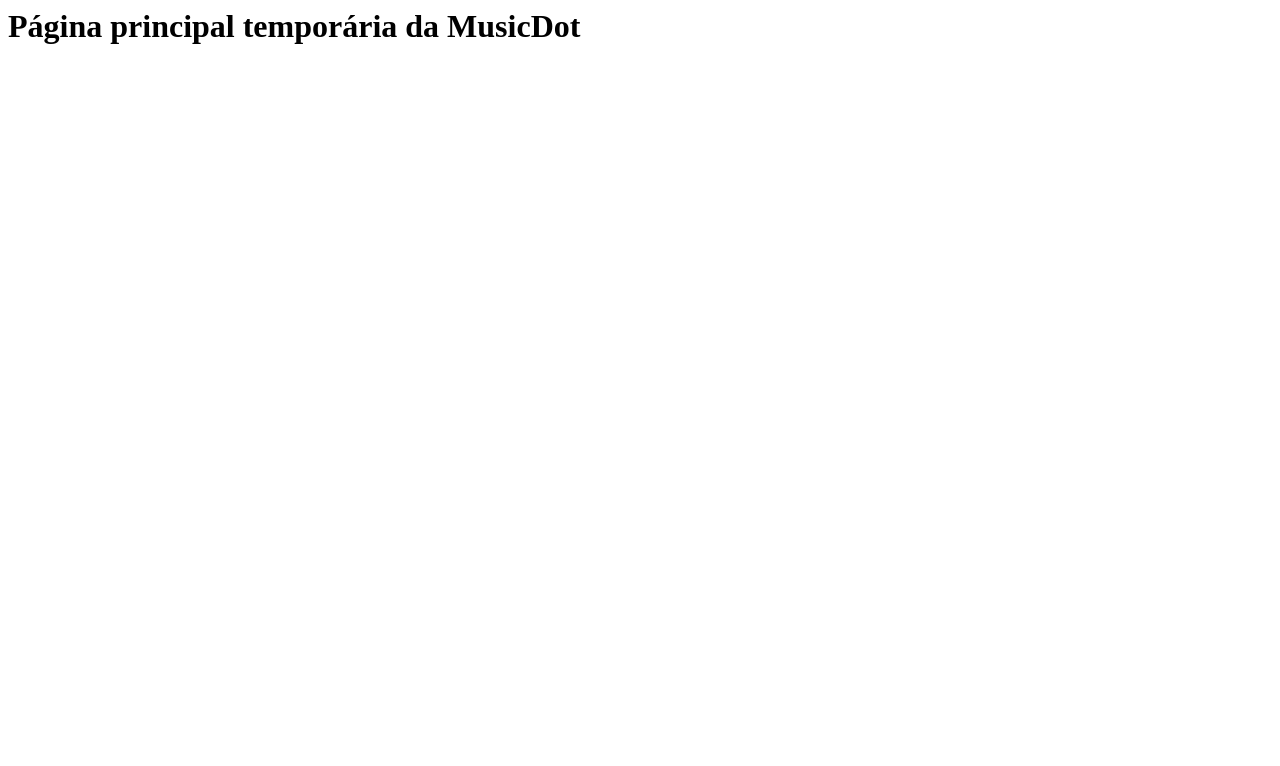
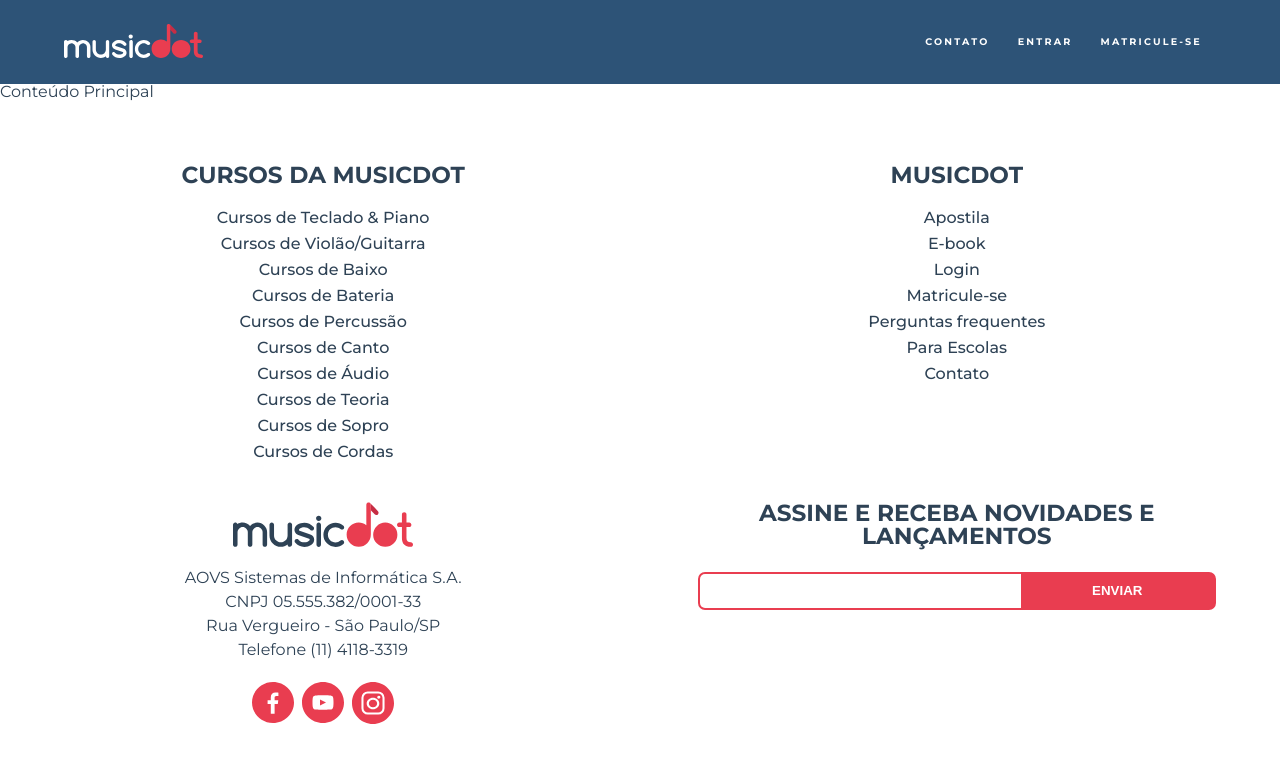
Before and after one commit to annecarv/MusicDotProject, a plain HTML site: page index.html in a window 1280 px wide. Drawn offline with Linux system fonts and the light colour scheme.

Commit message:
Rodapé, Progressive Enhancement, Display Flex

```diff
--- /dev/null
+++ b/css/cabecalho.css
@@ -0,0 +1,42 @@
+.cabecalho {
+ text-align: center;
+ font-size: 0.6rem;
+ font-weight: bold;
+ text-transform: uppercase;
+ letter-spacing: 0.23em;
+ color: #fff;
+ background-color: #2d5377;
+
+}
+.cabecalho__logo{
+    padding: 1.5em 0;
+    width: 14.5em;
+}
+.cabecalho__menu {
+    display: flex;
+    justify-content: space-evenly;
+    flex-wrap: wrap;
+    background-color: 	#272B3A87;
+}
+.cabecalho__item-menu {
+    display: inline-block;
+}
+.cabecalho__item-menu a {
+    display: inline-block;
+    padding: 1.86em 1.46em;
+}
+@media (min-width: 640px) {
+    .cabecalho {
+        padding: 0 5%;
+        display: flex;
+        justify-content: space-between;
+        align-items: center;
+    }
+    .cabecalho__logo {
+        padding: 2.5em 0;
+
+    }
+    .cabecalho__menu {
+    background-color: transparent;
+    }
+}
--- /dev/null
+++ b/css/form-newsletter.css
@@ -0,0 +1,29 @@
+.form-newsletter {
+    display: flex;
+    width: 100%;
+    overflow: hidden;
+    box-sizing: border-box;
+    border-radius: 7px;
+    border: 2px solid #e93d50;
+    background-color: #e93d50;
+}
+.form-newsletter__label {
+    position: absolute;
+    left: -1000px;
+    width: 1px;
+    height: 1px;
+    overflow: hidden;
+}
+.form-newsletter__campo {
+    padding: .6rem .4rem;
+    flex-grow: 1;
+    border: none;
+}
+.form-newsletter__botao {
+    flex-grow: 1;
+    border: none;
+    text-transform: uppercase;
+    font-weight: 600;
+    background-color: #e93d50;
+    color: #fff;
+}
--- /dev/null
+++ b/css/reset.css
@@ -0,0 +1,56 @@
+/*	http://meyerweb.com/eric/tools/css/reset/
+    v2.0	|	20110126
+    License:	none	(public	domain)
+*/
+
+html,	body,	div,	span,	applet,	object,	iframe,
+h1,	h2,	h3,	h4,	h5,	h6,	p,	blockquote,	pre,
+a,	abbr,	acronym,	address,	big,	cite,	code,
+del,	dfn,	em,	img,	ins,	kbd,	q,	s,	samp,
+small,	strike,	strong,	sub,	sup,	tt,	var,
+b,	u,	i,	center,
+dl,	dt,	dd,	ol,	ul,	li,
+fieldset,	form,	label,	legend,
+table,	caption,	tbody,	tfoot,	thead,	tr,	th,	td,
+article,	aside,	canvas,	details,	embed,
+figure,	figcaption,	footer,	header,	hgroup,
+menu,	nav,	output,	ruby,	section,	summary,
+time,	mark,	audio,	video	{
+    margin: 0;
+    padding: 0;
+    border: 0;
+    font-size: 100%;
+    font:	inherit;
+    vertical-align:	baseline;
+}
+/*	HTML5	display-role	reset	for	older	browsers	*/
+article,	aside,	details,	figcaption,	figure,
+footer,	header,	hgroup,	menu,	nav,	section {
+    display: block;
+}
+body {
+    line-height: 1;
+}
+ol,ul {
+    list-style: none;
+}
+blockquote, q {
+    quotes: none;
+}
+blockquote:before,	blockquote:after,
+q:before,	q:after	{
+    content: '';
+    content:	none;
+}
+table	{
+    border-collapse:	collapse;
+    border-spacing: 0;
+}
+body {
+    font-family: 'Montserrat', sans-serif;
+    color: #2e4255;
+}
+a {
+    color: inherit;
+    text-decoration: inherit;
+}
--- /dev/null
+++ b/css/rodape.css
@@ -0,0 +1,88 @@
+.rodape	{
+	padding: 2em 5%;
+	text-align:	center;
+	font-size: 0.7rem;
+}
+
+.rodape__logo	{
+	width: 11.25em;
+	margin-bottom: 1em;
+}
+.rodape__infos-empresa {
+	line-height: 1.5;
+}
+.rodape__secao + .rodape__secao {
+	margin-top: 2em;
+}
+.rodape__lista-midias-sociais {
+	display: flex;
+	justify-content: center;
+	margin-top: 1em;
+}.rodape__infos-empresa {
+	line-height: 1.5;
+}
+.rodape__lista-midias-sociais {
+	display: flex;
+	justify-content: center;
+	margin-top: 1em;
+}
+
+.rodape__item-midias-sociais	{
+	width: 2.62em;
+	margin: 0.25em;
+}
+
+.rodape__item-midias-sociais img	{
+	width: 100%;
+}
+
+.rodape__titulo	{
+	margin-bottom: 1em;
+	font-size: 1.45em;
+	font-weight:	bold;
+	text-transform:	uppercase;
+}
+
+.rodape_item-lista	{
+    font-weight: 500;
+	margin: 0.625em 0;
+}
+@media	(max-width:	640px)	{
+.rodape__secao	+	.rodape__secao	{
+	margin-top:	2em;
+	}
+}
+@media(min-width:	640px)	{
+	.rodape {
+		display: flex;
+		flex-wrap: wrap;
+		justify-content: space-between;
+		font-size: 1rem;
+	}
+	.rodape__secao--sobre,
+	.rodape__secao--cursos,
+	.rodape__secao--links,
+	.rodape__secao--newsletter {
+		width: 45%;
+	}
+	.rodape__secao--cursos{
+		order: 1;
+		margin: 0;
+	}
+	.rodape__secao--links {
+		order: 1;
+		margin: 0;
+	}
+	.rodape__secao--links {
+		order: 2;
+		margin: 0;
+	}
+	.rodape__secao--sobre {
+		order: 3;
+		margin-top: 2em;
+	}
+	.rodape__secao--newsletter {
+		order: 4;
+		margin-top: 2em;
+	}
+}
--- a/index.html
+++ b/index.html
@@ -1 +1,100 @@
-<h1>	Página	principal	temporária	da	MusicDot	</h1>
+<!DOCTYPE	html>
+<html lang="pt-BR">
+  <head>
+      <meta charset="UTF-8">
+      <meta name="viewport" content="width=device-width">
+      <title>MusicDot</title>
+      <link rel="icon" href="img/favicon.ico">
+      <link rel="stylesheet" href="https://fonts.googleapis.com/css?family=Montserrat:300,400,500,600,700,&display=block">
+      <link rel="stylesheet" href="css/reset.css">
+      <link rel="stylesheet" href="css/cabecalho.css">
+      <link	rel="stylesheet" href="css/rodape.css">
+      <link	rel="stylesheet" href="css/form-newsletter.css">
+
+  </head>
+  <body>
+      <header class="cabecalho">
+          <a href="index.html">
+            <img class="cabecalho__logo" src="img/musicdot-logo-light.svg" title="Ir	para	a	página	inicial	da	Musicdot" alt="Musicdot"> </a>
+          <nav>
+              <ul class="cabecalho__menu">
+                <li class="cabecalho__item-menu"> <a href="sobre.html#contato"> Contato </a></li>
+                <li	class="cabecalho__item-menu"> <a	href="#">	Entrar	</a> </li>
+                <li	class="cabecalho__item-menu cabecalho__item-menu--matricular"> <a	href="#">	Matricule-se	</a> </li>
+
+              </ul>
+           </nav>
+      </header>
+      <main>
+          Conteúdo Principal
+      </main>
+      <footer class="rodape">
+        <section class="rodape__secao rodape__secao--sobre">
+          <img  class="rodape__logo" src="img/logo.svg" alt="Logo da MusicDot">
+          <p class="rodape__infos-empresa">
+           AOVS	Sistemas	de	Informática	S.A.
+          <br>CNPJ	05.555.382/0001-33
+          <br>Rua	Vergueiro	-	São	Paulo/SP
+          <br>Telefone	(11)	4118-3319
+          </p>
+          <ul class="rodape__lista-midias-sociais">
+            <li class="rodape__item-midias-sociais">
+              <a href="https://www.facebook.com/musicdotonline">
+                <img src="img/footer-icone-facebook.svg" alt="MusicDot no Facebook">
+              </a>
+            </li>
+            <li class="rodape__item-midias-sociais">
+              <a	href="https://www.youtube.com/user/musicdotonline">
+                <img	src="img/footer-icone-youtube.svg" alt="MusicDot	no	YouTube">
+              </a>
+            </li>
+            <li>
+              <li class="rodape__item-midias-sociais">
+              <a	href="https://www.instagram.com/musicdotonline/">
+                <img	src="img/footer-icone-instagram.svg" alt="MusicDot	no	Instagram">
+              </a>
+            </li>
+          </ul>
+        </section>
+        <section class="rodape__secao rodape__secao--cursos">
+          <h2 class="rodape__titulo"> Cursos da MusicDot</h2>
+          <nav>
+            <ul>
+              <li class="rodape_item-lista"><a	href="#">Cursos	de	Teclado	&	Piano</a></li>
+              <li class="rodape_item-lista"><a	href="#">Cursos	de	Violão/Guitarra</a></li>
+              <li class="rodape_item-lista"><a	href="#">Cursos	de	Baixo</a></li>
+              <li class="rodape_item-lista"><a	href="#">Cursos	de	Bateria</a></li>
+              <li class="rodape_item-lista"><a	href="#">Cursos	de	Percussão</a></li>
+              <li class="rodape_item-lista"><a	href="#">Cursos	de	Canto</a></li>
+              <li class="rodape_item-lista"><a	href="#">Cursos	de	Áudio</a></li>
+              <li class="rodape_item-lista"><a	href="#">Cursos	de	Teoria</a></li>
+              <li class="rodape_item-lista"><a	href="#">Cursos	de	Sopro
+              <li class="rodape_item-lista"><a	href="#">Cursos	de	Cordas</a></li>
+            </ul>
+          </nav>
+        </section>
+        <section class="rodape__secao rodape__secao--links">
+          <h2 class="rodape__titulo" >MusicDot</h2>
+          <nav>
+            <ul>
+              <li 	class="rodape_item-lista"><a	href="#">Apostila</a></li>
+              <li 	class="rodape_item-lista"><a	href="#">E-book</a></li>
+              <li 	class="rodape_item-lista"><a	href="#">Login</a></li>
+              <li 	class="rodape_item-lista"><a	href="#">Matricule-se</a></li>
+              <li 	class="rodape_item-lista"><a	href="#">Perguntas	frequentes</a></li>
+              <li 	class="rodape_item-lista"><a	href="#">Para	Escolas</a></li>
+              <li 	class="rodape_item-lista"><a	href="#">Contato</a></li>
+            </ul>
+          </nav>
+        </section>
+        <section class="rodape__secao rodape__secao--newsletter">
+          <h2 class="rodape__titulo"> Assine e Receba Novidades e  Lançamentos</h2>
+          <form action="#" method="get" class="form-newsletter">
+            <label for="form-newsletter__label" class="form-newsletter__label">Cadastre seu email</label>
+            <input id="email-newsletter" name="email-newsletter" type="email" class="form-newsletter__campo">
+            <button type="submit" class="form-newsletter__botao">Enviar</button>
+          </form>
+        </section>
+      </footer>
+  </body>
+</html>
```
Also changed, not shown: sobre.html (+1 -1 lines), stylesheets/sobre.css (line endings or trailing spaces), 1 other file.
